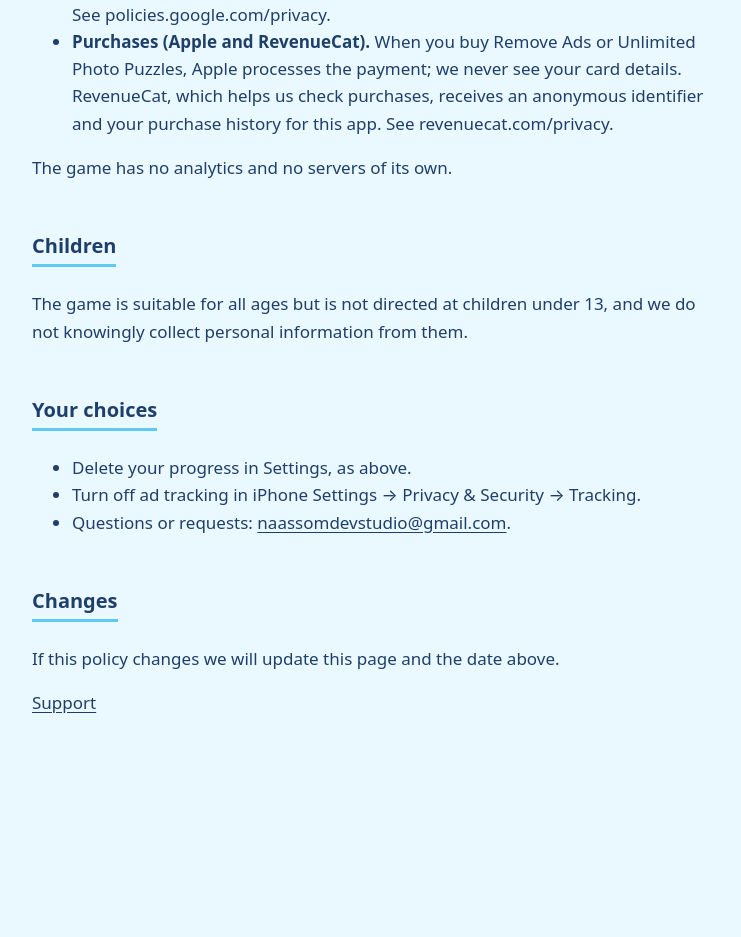
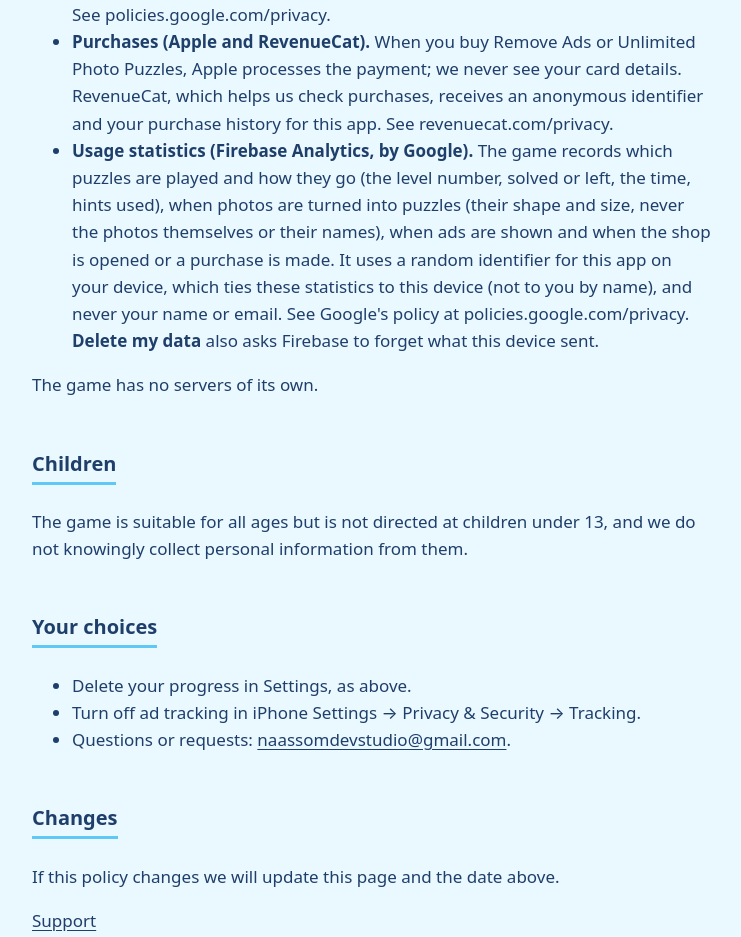
Before and after one commit to nsilvaro/nsilvaro.github.io, a plain HTML site: page numberpaintconnect/privacy.html in a window 1280 px wide. Shown: the part 1081-2018 px from the top of the page, without its empty margins (268-1009 px from the left). Before the commit the page ends 1878 px from the top, so only its background shows below. Drawn offline with Linux system fonts and the light colour scheme.

Commit message:
NumberPaint Connect privacy policy: Firebase Analytics usage statistics
Co-Authored-By: Claude Opus 5.5 <noreply@anthropic.com>

```diff
--- a/numberpaintconnect/privacy.html
+++ b/numberpaintconnect/privacy.html
@@ -137,8 +137,20 @@
           receives an anonymous identifier and your purchase history for this
           app. See revenuecat.com/privacy.
         </li>
+        <li>
+          <b>Usage statistics (Firebase Analytics, by Google).</b> The game
+          records which puzzles are played and how they go (the level number,
+          solved or left, the time, hints used), when photos are turned into
+          puzzles (their shape and size, never the photos themselves or their
+          names), when ads are shown and when the shop is opened or a purchase
+          is made. It uses a random identifier for this app on your device,
+          which ties these statistics to this device (not to you by name), and
+          never your name or email. See Google's policy at
+          policies.google.com/privacy. <b>Delete my data</b> also asks Firebase
+          to forget what this device sent.
+        </li>
       </ul>
-      <p>The game has no analytics and no servers of its own.</p>
+      <p>The game has no servers of its own.</p>
       <h2>Children</h2>
       <p>
         The game is suitable for all ages but is not directed at children under
```
